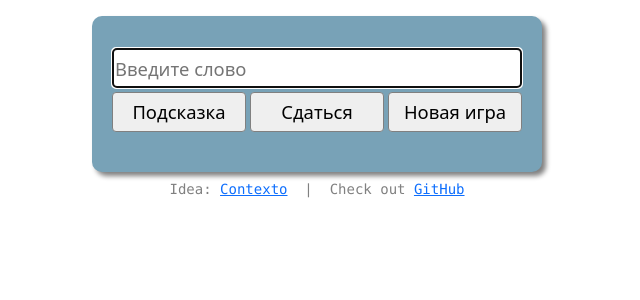
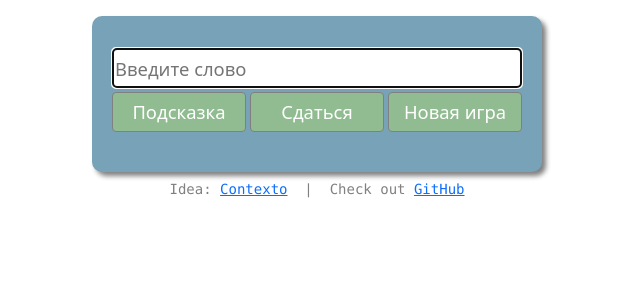
Before and after one commit to Boolev/RusContexto, a Django app: page /game/ in a window 1280 px wide. Shown: the top 300 px of the page, without its empty margins (323-963 px from the left). Run offline with Django 3.2, Linux system fonts and the light colour scheme; parts of the project's set-up code (start-up, migrations or seed data) failed here and were passed over.

Commit message:
customized buttons

```diff
--- a/game/templates/game/index.html
+++ b/game/templates/game/index.html
@@ -29,6 +29,8 @@
                 height: 40px;
                 border-radius: 4px;
                 border: 1px grey solid;
+                background-color: #91bb91;
+                color: white;
             }
 
             #input_word {
```
